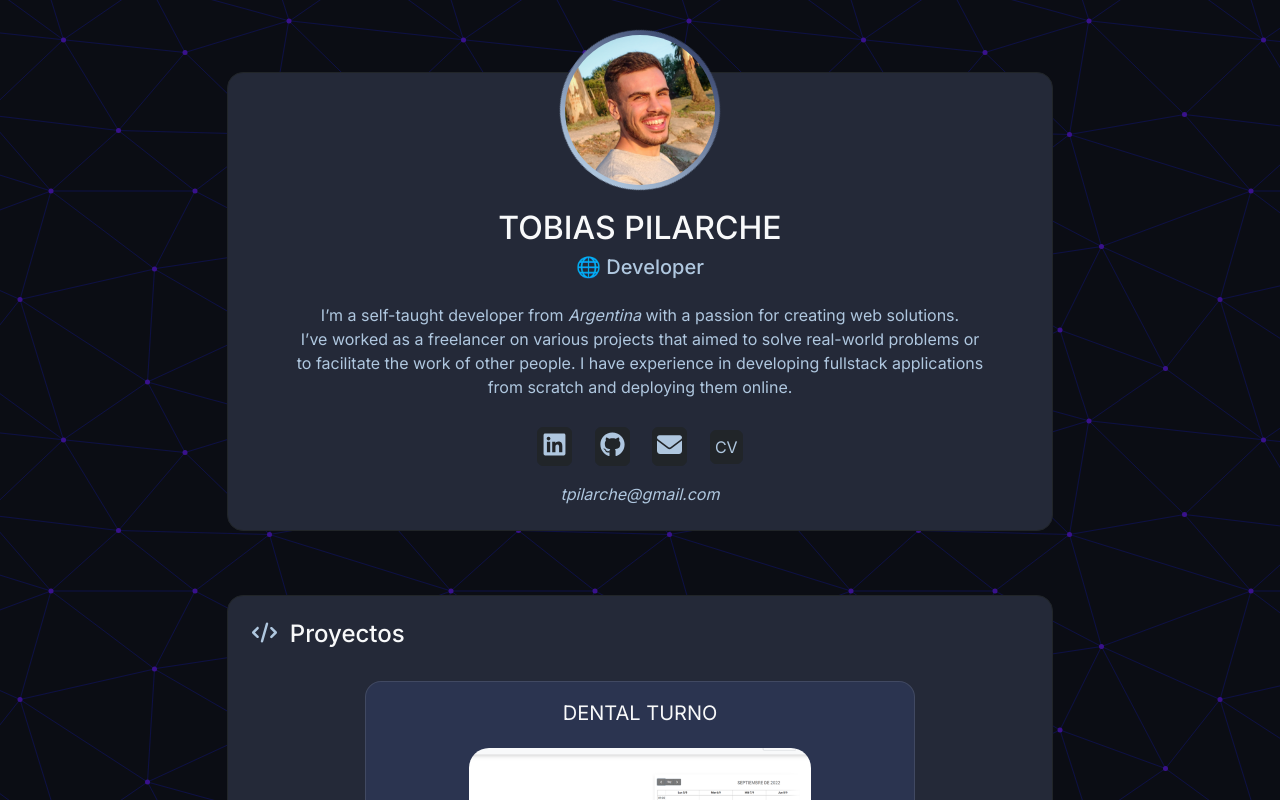
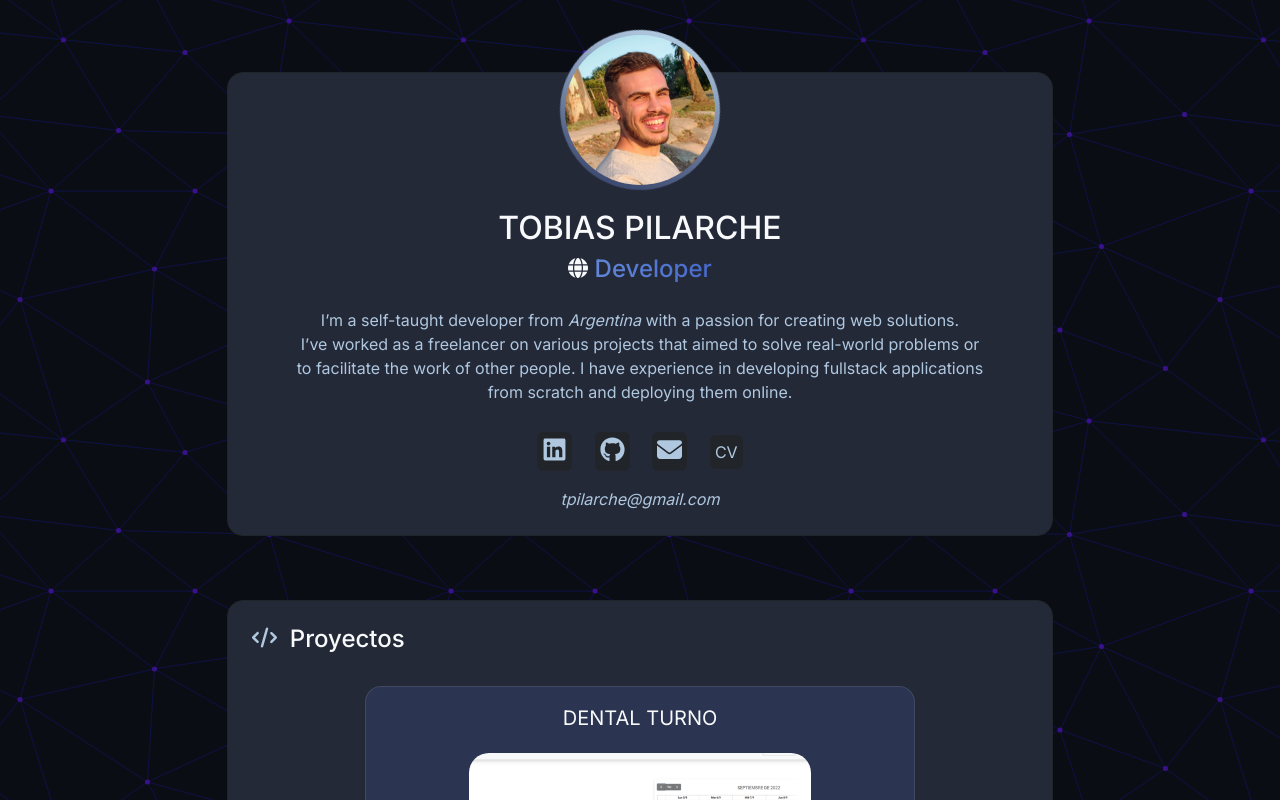
Before and after one commit to tobsailbot/portfolio-projects, a Next.js app: page / in a window 1280 px wide. Shown: the top 800 px of the page. Built offline with nearby package versions, Linux system fonts and the light colour scheme.

Commit message:
subtitle gradient

```diff
--- a/src/app/css/styles.css
+++ b/src/app/css/styles.css
@@ -23,7 +23,7 @@
     width: 160px;
     height: 160px;
     border-radius: 50%;
-    animation: rot 2s linear infinite;
+    animation: rot 4s linear infinite;
     position: absolute;
     left: 50%;
     top: 110px;
@@ -60,6 +60,33 @@
     }
 }
 
+@keyframes background-pan {
+    from {
+      background-position: 0% center;
+    }
+
+    to {
+      background-position: -200% center;
+    }
+  }
+
+.subtitle{
+    animation: background-pan 3s linear infinite;
+    background: linear-gradient(
+        to right,
+        rgb(158, 199, 241),
+        hsl(225, 55%, 51%),
+        rgb(198, 225, 251),
+        hsl(225, 48%, 63%),
+        rgb(158, 199, 241)
+    );
+    background-size: 200%;
+    -webkit-text-fill-color: transparent;
+    white-space: nowrap;
+    -webkit-background-clip:text;
+    background-clip:text;
+}
+
 
 .about{
     color: rgb(175, 199, 223) !important;
@@ -70,17 +97,17 @@
 }
 
 
-.proj-card{
+.div-card{
     background-color: hsl(225, 30%, 24%) !important;
     position: relative !important;
     border: 1px solid hsla(0, 0%, 100%, 0.1);
 }
 
-.proj-card:hover::before {
+.div-card:hover::before {
     opacity: 1;
 }
 
-.proj-card::before {
+.div-card::before {
     background: radial-gradient(
         800px circle at var(--mouse-x) var(--mouse-y),
         hsla(225, 100%, 84%, 0.25) ,
@@ -97,7 +124,7 @@
     width: 100%;
 }
 
-.proj-card:hover{
+.proj:hover{
     cursor: pointer;
 }
 
--- a/src/app/page.tsx
+++ b/src/app/page.tsx
@@ -10,10 +10,10 @@ import { FontAwesomeIcon } from "@fortawesome/react-fontawesome"
 import { faGithub } from "@fortawesome/free-brands-svg-icons"
 import { faLinkedin } from "@fortawesome/free-brands-svg-icons"
 import { faCode } from '@fortawesome/free-solid-svg-icons'
-import { faFileArrowDown } from '@fortawesome/free-solid-svg-icons'
 import { faEnvelope } from '@fortawesome/free-solid-svg-icons'
 import { faGraduationCap } from '@fortawesome/free-solid-svg-icons'
 import { faWrench } from '@fortawesome/free-solid-svg-icons'
+import { faGlobe } from '@fortawesome/free-solid-svg-icons'
 import React, { useEffect, useRef, useState } from 'react';
 
 import ModalBs from './components/modal';
@@ -74,7 +74,7 @@ export default function Home() {
   };
 
   useEffect(() => {
-    let cards = document.querySelectorAll(".proj-card");
+    let cards = document.querySelectorAll(".div-card");
     for (let card of Array.from(cards)) {
       if (card instanceof HTMLElement) {
         card.onmousemove = (e: any) => handleGradientMove(e);
@@ -130,7 +130,7 @@ export default function Home() {
           TOBIAS PILARCHE
         </h2>
 
-        <h5 className='text-center about'>🌐 Developer</h5>
+        <h4 className='text-center subtitle mt-2'><FontAwesomeIcon icon={faGlobe} width={20}/> Developer</h4>
 
         {
           isEng ? (
@@ -181,7 +181,7 @@ export default function Home() {
         </div>
       }
 
-      <div id='proj' className='rounded-card container-sm mt-3 p-2 border border-dark rounded-4'>
+      <div className='rounded-card container-sm mt-3 p-2 border border-dark rounded-4'>
 
         <div className="mx-3">
 
@@ -191,7 +191,7 @@ export default function Home() {
 
           <br />
 
-          <div onClick={() => handleDivClick(0)} className='proj-card row p-3 rounded-4 m-auto' style={{ maxWidth: '550px' }}>
+          <div onClick={() => handleDivClick(0)} className='div-card proj row p-3 rounded-4 m-auto' style={{ maxWidth: '550px' }}>
             <div className="row text-center m-auto ">
               <p className='link-offset-2 fs-5'>
                 DENTAL TURNO
@@ -211,7 +211,7 @@ export default function Home() {
           <br />
           <br />
 
-          <div onClick={() => handleDivClick(1)} className='proj-card row p-3 rounded-4 m-auto' style={{ maxWidth: '550px' }}>
+          <div onClick={() => handleDivClick(1)} className='div-card proj row p-3 rounded-4 m-auto' style={{ maxWidth: '550px' }}>
             <div className="row text-center m-auto ">
               <p className='link-offset-2 fs-5'>
                 E-COMMERCE
@@ -230,7 +230,7 @@ export default function Home() {
           <br />
           <br />
 
-          <div onClick={() => handleDivClick(2)} className='proj-card row p-3 rounded-4 m-auto' style={{ maxWidth: '550px' }}>
+          <div onClick={() => handleDivClick(2)} className='div-card proj row p-3 rounded-4 m-auto' style={{ maxWidth: '550px' }}>
             <div className="row text-center m-auto ">
               <p className='link-offset-2 fs-5'>
                 FULBOLISTA
@@ -273,7 +273,7 @@ export default function Home() {
 
           <br />
 
-          <div className="proj-card p-3 pb-1 ps-4 rounded-4 text-center">
+          <div className="div-card p-3 pb-1 ps-4 rounded-4 text-center">
             {isEng ? (
               <h6 className='m-0'>Languages</h6>
             ) :
@@ -300,7 +300,7 @@ export default function Home() {
 
           <br />
 
-          <div className="proj-card p-3 pb-1 ps-4 rounded-4 text-center">
+          <div className="div-card p-3 pb-1 ps-4 rounded-4 text-center">
             <h6 className='m-0'>Frameworks</h6>
             <div className="progress-bar row">
               <div className="skills bar" style={{ width: '76%' }}><b>Angular</b></div>
@@ -318,7 +318,7 @@ export default function Home() {
 
           <br />
 
-          <div className="proj-card p-3 pb-1 ps-4 rounded-4 text-center">
+          <div className="div-card p-3 pb-1 ps-4 rounded-4 text-center">
             {isEng ? (
               <h6 className='m-0'>Softwares (extra)</h6>
             ) :
@@ -361,7 +361,7 @@ export default function Home() {
           }
 
           <br />
-          <div className="proj-card p-3 rounded-4 ">
+          <div className="div-card p-3 rounded-4 ">
             <h6>
               National University of Lanús
             </h6>
@@ -372,7 +372,7 @@ export default function Home() {
 
           <br />
 
-          <div className="proj-card p-3 rounded-4 ">
+          <div className="div-card p-3 rounded-4 ">
             <b>
               Self-taught UI / UX  &nbsp;&nbsp;&nbsp;&nbsp; (2021 - Today)
             </b>
@@ -380,7 +380,7 @@ export default function Home() {
 
           <br />
 
-          <div className="proj-card p-3 rounded-4 ">
+          <div className="div-card p-3 rounded-4 ">
             <b>
               Online courses and seminaries &nbsp;&nbsp;&nbsp;&nbsp;&nbsp; (2020 - Today)
             </b>
```
